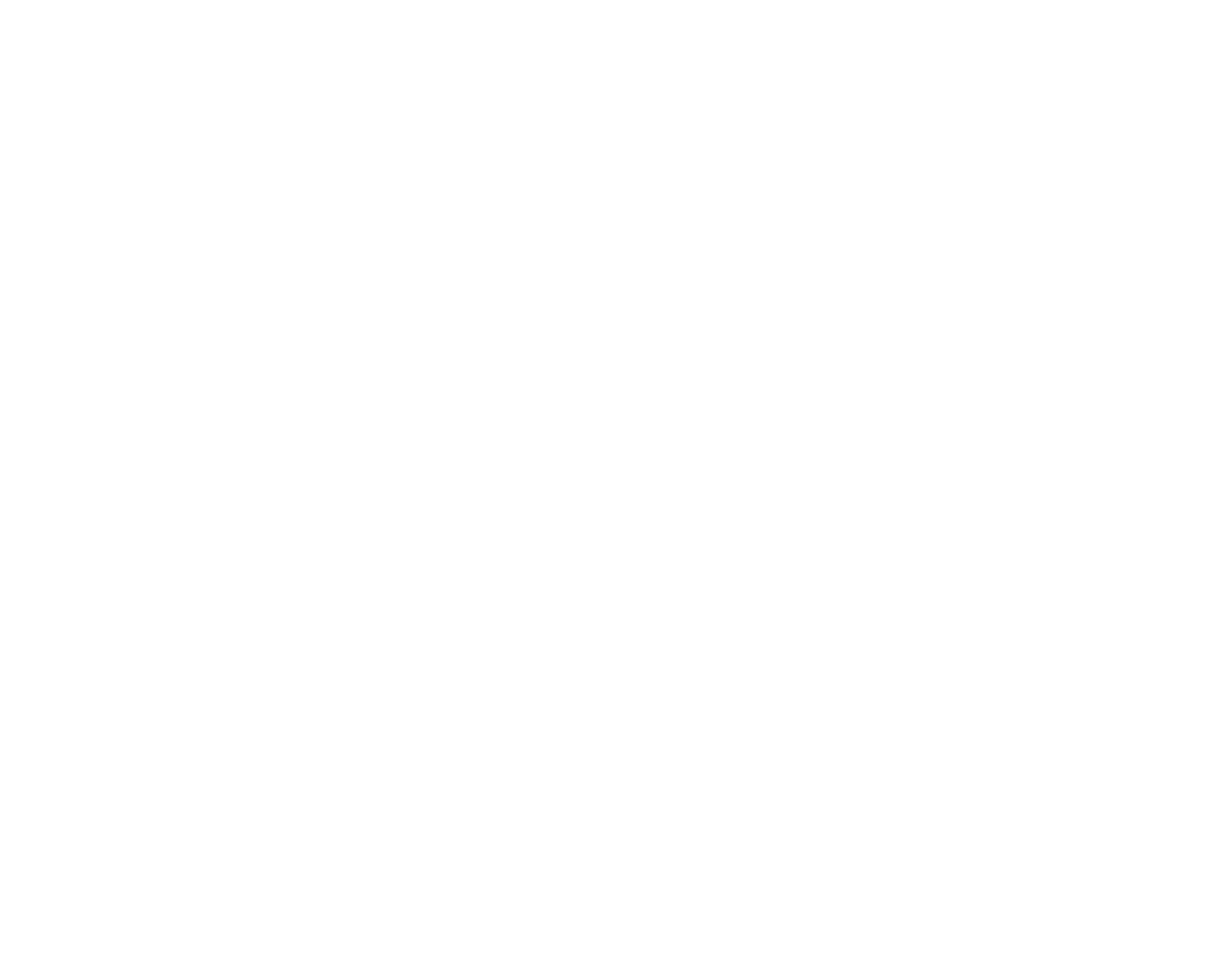
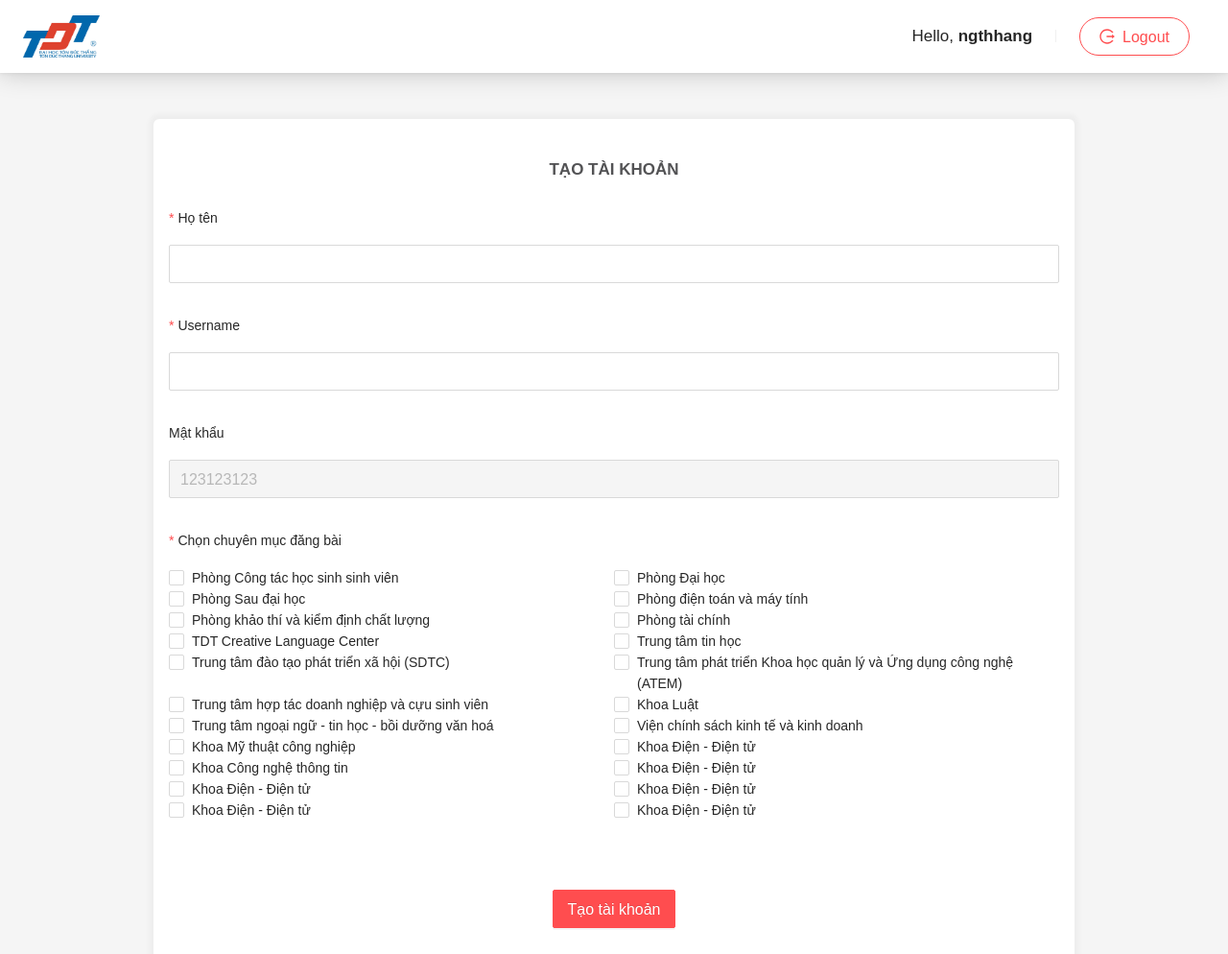
Before and after one commit to ngthhang/notification_system_frontend, a React app: page /admin in a window 1280 px wide. Shown: the top 994 px of the page at 96% size. Before the commit the page ends 800 px from the top, so only its background shows below. Built offline with nearby package versions, Linux system fonts and the light colour scheme.

Commit message:
Finish layout and get data for Admin

```diff
--- /dev/null
+++ b/src/actions/windowDimension.js
@@ -0,0 +1,7 @@
+const setDimension = (width, height) => ({
+  type: 'SET_DIMENSION',
+  width,
+  height,
+});
+
+export default setDimension;
--- /dev/null
+++ b/src/components/admin/AddAccount.js
@@ -0,0 +1,178 @@
+import React, { Component } from 'react';
+import { connect } from 'react-redux';
+import {
+  Form,
+  Input,
+  Button,
+  Checkbox,
+  Tooltip,
+  Row, Col,
+} from 'antd';
+import setDimension from '../../actions/windowDimension';
+
+class AddAccount extends Component {
+  componentDidMount() {
+    window.addEventListener('resize', this.updateDimensions);
+  }
+
+  componentWillUnmount() {
+    window.removeEventListener('resize', this.updateDimensions);
+  }
+
+  onChange = (checkedValues) => {
+    console.log('checked = ', checkedValues);
+  }
+
+  onFinish = (values) => {
+    console.log(values);
+  }
+
+  updateDimensions = () => {
+    const { dispatch } = this.props;
+    dispatch(setDimension(window.innerWidth, window.innerHeight));
+  };
+
+  render() {
+    const { windowDimension } = this.props;
+    const { width } = windowDimension;
+    return (
+      <div className="general-layout">
+        <div className="col-xl-9 col-xxl-9 col-lg-9 col-md-11 col-sm-11 col-11 align-items-center justify-content-center bg-white card-add-account p-3">
+          <span className="header-text align-self-center pt-4">TẠO TÀI KHOẢN</span>
+          <Form
+            className="py-3 add-account-form"
+            labelCol={{ span: width < 1300 ? 24 : 6 }}
+            wrapperCol={{ span: width < 1300 ? 24 : 12 }}
+            layout="horizontal"
+            size="large"
+            onFinish={this.onFinish}
+          >
+            <Form.Item
+              name="fullname"
+              label="Họ tên"
+              rules={[
+                {
+                  required: true,
+                  message: 'Vui lòng nhập họ tên',
+                },
+              ]}
+            >
+              <Input />
+            </Form.Item>
+            <Form.Item
+              name="username"
+              label="Username"
+              rules={[
+                {
+                  required: true,
+                  message: 'Vui lòng nhập username',
+                },
+              ]}
+            >
+              <Input />
+            </Form.Item>
+            <Tooltip title="Mật khẩu được tạo tự động">
+              <Form.Item
+                label="Mật khẩu"
+              >
+                <Input defaultValue="123123123" disabled />
+              </Form.Item>
+            </Tooltip>
+            <Form.Item
+              name="topic"
+              label="Chọn chuyên mục đăng bài"
+              rules={[
+                {
+                  required: true,
+                  message: 'Vui lòng chọn ít nhất 1 chuyên mục',
+                },
+              ]}
+            >
+              <Checkbox.Group onChange={this.onChange}>
+                <Row>
+                  <Col span={12}>
+                    <Checkbox value="CTHSSV">Phòng Công tác học sinh sinh viên</Checkbox>
+                  </Col>
+                  <Col span={12}>
+                    <Checkbox value="DH">Phòng Đại học</Checkbox>
+                  </Col>
+                  <Col span={12}>
+                    <Checkbox value="SDH">Phòng Sau đại học</Checkbox>
+                  </Col>
+                  <Col span={12}>
+                    <Checkbox value="DTMT">Phòng điện toán và máy tính</Checkbox>
+                  </Col>
+                  <Col span={12}>
+                    <Checkbox value="KTKDCL">Phòng khảo thí và kiểm định chất lượng</Checkbox>
+                  </Col>
+                  <Col span={12}>
+                    <Checkbox value="TC">Phòng tài chính</Checkbox>
+                  </Col>
+                  <Col span={12}>
+                    <Checkbox value="TA">TDT Creative Language Center</Checkbox>
+                  </Col>
+                  <Col span={12}>
+                    <Checkbox value="TH">Trung tâm tin học</Checkbox>
+                  </Col>
+                  <Col span={12}>
+                    <Checkbox value="SDTC">Trung tâm đào tạo phát triển xã hội (SDTC)</Checkbox>
+                  </Col>
+                  <Col span={12}>
+                    <Checkbox value="ATEM">Trung tâm phát triển Khoa học quản lý và Ứng dụng công nghệ (ATEM)</Checkbox>
+                  </Col>
+                  <Col span={12}>
+                    <Checkbox value="DNCSV">Trung tâm hợp tác doanh nghiệp và cựu sinh viên</Checkbox>
+                  </Col>
+                  <Col span={12}>
+                    <Checkbox value="LAW">Khoa Luật</Checkbox>
+                  </Col>
+                  <Col span={12}>
+                    <Checkbox value="NNTH">Trung tâm ngoại ngữ - tin học - bồi dưỡng văn hoá</Checkbox>
+                  </Col>
+                  <Col span={12}>
+                    <Checkbox value="CSKTKD">Viện chính sách kinh tế và kinh doanh</Checkbox>
+                  </Col>
+                  <Col span={12}>
+                    <Checkbox value="MTCN">Khoa Mỹ thuật công nghiệp</Checkbox>
+                  </Col>
+                  <Col span={12}>
+                    <Checkbox value="DDT">Khoa Điện - Điện tử</Checkbox>
+                  </Col>
+                  <Col span={12}>
+                    <Checkbox value="CNTT">Khoa Công nghệ thông tin</Checkbox>
+                  </Col>
+                  <Col span={12}>
+                    <Checkbox value="QTKD">Khoa Điện - Điện tử</Checkbox>
+                  </Col>
+                  <Col span={12}>
+                    <Checkbox value="MT">Khoa Điện - Điện tử</Checkbox>
+                  </Col>
+                  <Col span={12}>
+                    <Checkbox value="LDCD">Khoa Điện - Điện tử</Checkbox>
+                  </Col>
+                  <Col span={12}>
+                    <Checkbox value="TCNH">Khoa Điện - Điện tử</Checkbox>
+                  </Col>
+                  <Col span={12}>
+                    <Checkbox value="GDQT">Khoa Điện - Điện tử</Checkbox>
+                  </Col>
+                </Row>
+              </Checkbox.Group>
+            </Form.Item>
+            <div className="d-flex flex-column align-items-center justify-content-center w-100 pt-5">
+              <Form.Item>
+                <Button htmlType="submit" danger type="primary">Tạo tài khoản</Button>
+              </Form.Item>
+            </div>
+          </Form>
+        </div>
+      </div>
+    );
+  }
+}
+
+const mapStateToProps = (state) => ({
+  windowDimension: state.windowDimension,
+});
+
+export default connect(mapStateToProps)(AddAccount);
--- /dev/null
+++ b/src/components/general/Footer.js
@@ -0,0 +1,19 @@
+import React, { Component } from 'react';
+import { Space } from 'antd';
+import { CopyrightOutlined } from '@ant-design/icons';
+
+class Footer extends Component {
+  render() {
+    return (
+      <div className="border-top d-flex bg-white flex-row w-100 align-items-center justify-content-start px-4 py-2 mt-5">
+        <Space value={10}>
+          <span>Copyright Ton Duc Thang University </span>
+          <span><CopyrightOutlined /></span>
+          <span>2021</span>
+        </Space>
+      </div>
+    );
+  }
+}
+
+export default Footer;
--- /dev/null
+++ b/src/components/general/Header.js
@@ -0,0 +1,51 @@
+import React, { Component } from 'react';
+import { connect } from 'react-redux';
+import { Button, Divider } from 'antd';
+import { LogoutOutlined } from '@ant-design/icons';
+import { Redirect } from 'react-router-dom';
+
+class Header extends Component {
+  constructor(props) {
+    super(props);
+    this.state = {
+      redirect: false,
+    };
+  }
+
+  logOut = () => {
+    this.setState({
+      redirect: true,
+    });
+  }
+
+  render() {
+    const { logo } = this.props;
+    const { redirect } = this.state;
+
+    if (redirect) {
+      return <Redirect to="/login" />;
+    }
+    return (
+      <div className="admin-header d-flex bg-white flex-row w-100 align-items-center justify-content-between px-4 py-3 mb-5">
+        <img src={logo} alt="logo truong" className="logo-header" />
+        <div className="d-flex flex-row align-items-center justify-content-end w-75">
+          <div className="d-flex flex-column align-items-center justify-content-end px-3">
+            <span className="text">
+              Hello,
+              {' '}
+              <span className="user-name">ngthhang</span>
+            </span>
+          </div>
+          <Divider type="vertical" />
+          <Button shape="round" danger className="d-flex align-items-center justify-content-center mx-3" size="large" icon={<LogoutOutlined />} onClick={this.logOut}>Logout</Button>
+        </div>
+      </div>
+    );
+  }
+}
+
+const mapStateToProps = (state) => ({
+  logo: state.logoImg,
+});
+
+export default connect(mapStateToProps)(Header);
--- /dev/null
+++ b/src/containers/AdminScreen.js
@@ -0,0 +1,19 @@
+import React, { Component } from 'react';
+import { connect } from 'react-redux';
+import AddAccount from '../components/admin/AddAccount';
+import Header from '../components/general/Header';
+import Footer from '../components/general/Footer';
+
+class AdminScreen extends Component {
+  render() {
+    return (
+      <div className="general-screen">
+        <Header />
+        <AddAccount />
+        <Footer />
+      </div>
+    );
+  }
+}
+
+export default connect()(AdminScreen);
--- a/src/containers/App.js
+++ b/src/containers/App.js
@@ -7,6 +7,7 @@ import {
 } from 'react-router-dom';
 import LoginScreen from './LoginScreen';
 import MainScreen from './MainScreen';
+import AdminScreen from './AdminScreen';
 
 class App extends React.Component {
   render() {
@@ -19,6 +20,9 @@ class App extends React.Component {
           <Route exact path="/">
             <MainScreen />
           </Route>
+          <Route exact path="/admin">
+            <AdminScreen />
+          </Route>
         </Switch>
       </Router>
     );
--- a/src/index.css
+++ b/src/index.css
@@ -1,10 +1,30 @@
 @import '~antd/dist/antd.css';
 
+/* GENERAL */
 html, body, #root{
   width: 100vw;
   height: 100vh;
+  font-family: 'NoirPro', sans-serif;
 }
 
+.general-screen{
+  display: flex;
+  flex-direction: column;
+  align-items: center;
+  justify-content: center;
+  width: 100vw;
+  height: auto;
+  background-color: #f5f5f5;
+}
+
+.general-layout{
+  display: flex;
+  flex-direction: column;
+  align-items: center;
+  justify-content: center;
+  /* width: 100vw;
+  height: 100vh; */
+}
 
 /* LOGIN SCREEN */
 .login-form-holder{
@@ -21,3 +41,44 @@ html, body, #root{
   font-weight: normal;
   letter-spacing: 2px
 }
+
+/* ADMIN SCREEN */
+.admin-header{
+  box-shadow: rgba(0, 0, 0, 0.2) 0px 0px 28px 0px,
+  rgba(41, 31, 31, 0.1) 0px 0px 4px 0px,
+  rgba(255, 255, 255, 0.05) 0px 0px 0px 1px inset;
+}
+
+.logo-header{
+  width: 80px;
+  height: auto
+}
+
+.user-name{
+  font-size: 17px;
+  font-weight: bold;
+}
+
+.user-role{
+  font-size: 16px;
+}
+.text{
+  font-size: 17px;
+}
+
+.card-add-account{
+  box-shadow: 0 0 5px 5px rgb(0 0 0 / 3%);
+  border-radius: 6px;
+  display: flex;
+  flex-direction: column;
+}
+
+.card-add-account .header-text{
+  color: #535355;
+  font-weight: 600;
+  font-size: 17px
+}
+
+.add-account-form{
+  font-family: 'NoirPro', sans-serif;
+}
--- a/src/reducers/index.js
+++ b/src/reducers/index.js
@@ -1,7 +1,9 @@
 import { combineReducers } from 'redux';
 import count from './count';
 import redirectLogin from './redirectLogin';
+import logoImg from './logoImg';
+import windowDimension from './windowDimension';
 
 export default combineReducers({
-  count, redirectLogin,
+  count, redirectLogin, logoImg, windowDimension,
 });
--- /dev/null
+++ b/src/reducers/logoImg.js
@@ -0,0 +1,6 @@
+const logoImg = () => {
+  const img = require('../assets/images/logo.png');
+  return img.default;
+};
+
+export default logoImg;
--- /dev/null
+++ b/src/reducers/windowDimension.js
@@ -0,0 +1,16 @@
+const initState = {
+  height: 0,
+  width: 0,
+};
+
+const windowDimension = (state = initState, action) => {
+  if (action.type === 'SET_DIMENSION') {
+    return {
+      width: action.width,
+      height: action.height,
+    };
+  }
+  return state;
+};
+
+export default windowDimension;
```
Also changed, not shown: public/index.html (+1 -1 lines), src/components/faculty/AddPost.js (added, +14 -0 lines), src/components/faculty/ForgotPassword.js (added, +14 -0 lines).
